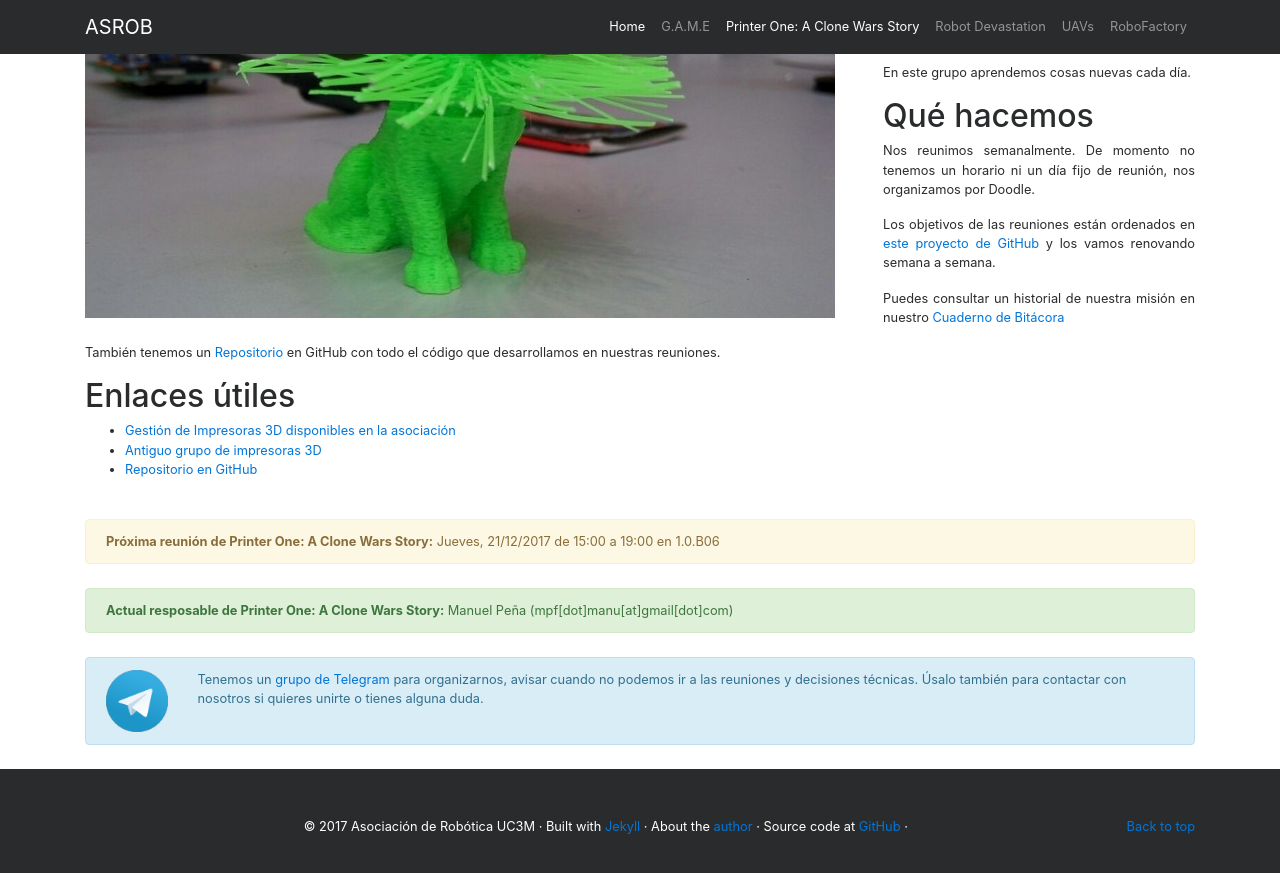
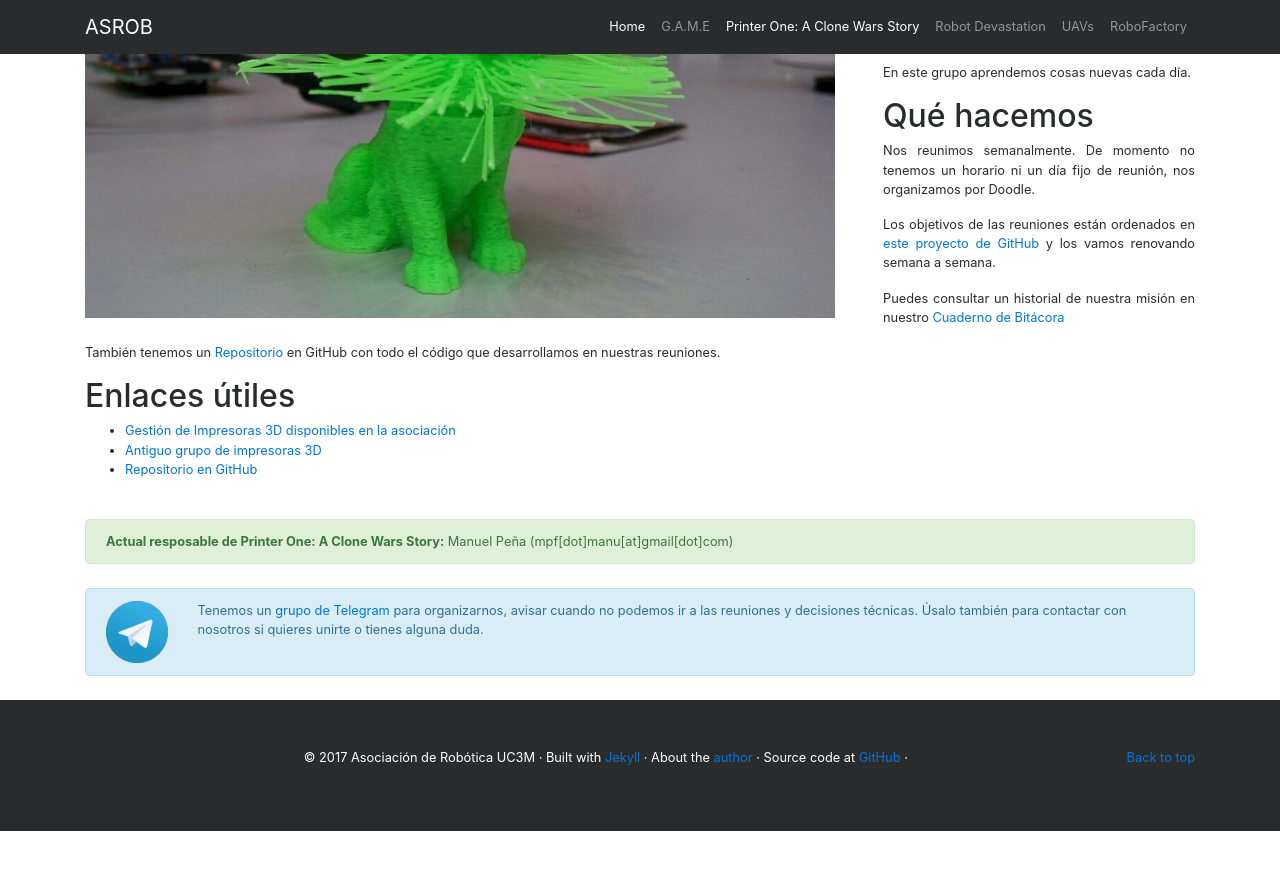
Before and after one commit to asrob-uc3m/asrob-uc3m.github.io, a Jekyll site: the page built from _workgroups/2017-05-28-printer-one.markdown, in a window 1280 px wide and 900 px high, scrolled down 909 px. Shown: the top 873 px of the window. Built offline with Jekyll 4.4.1, drawn with Linux system fonts in a browser that asks for light colours; after the commit the page ends 1740 px from its top, so only the background shows below that.

Commit message:
Update 2017-05-28-printer-one.markdown

```diff
--- a/_workgroups/2017-05-28-printer-one.markdown
+++ b/_workgroups/2017-05-28-printer-one.markdown
@@ -9,12 +9,12 @@ picture: /img/printer_one.png
 picture_full: /img/printer_one-full.jpg
 manager: Manuel Peña
 manager_email: mpf[dot]manu[at]gmail[dot]com
-next_meeting: Jueves, 21/12/2017 de 15:00 a 19:00 en 1.0.B06
+
 layout: workgroup
 ---
 
 <!--- Swap next_meeting and next_meeting_doodle here --->
-<!---  --->
+<!--- next_meeting: Jueves, 21/12/2017 de 15:00 a 19:00 en 1.0.B06 --->
 <!--- next_meeting_doodle: https://doodle.com/poll/3stncsicnumdxgic --->
 
 ## Quiénes somos
```
